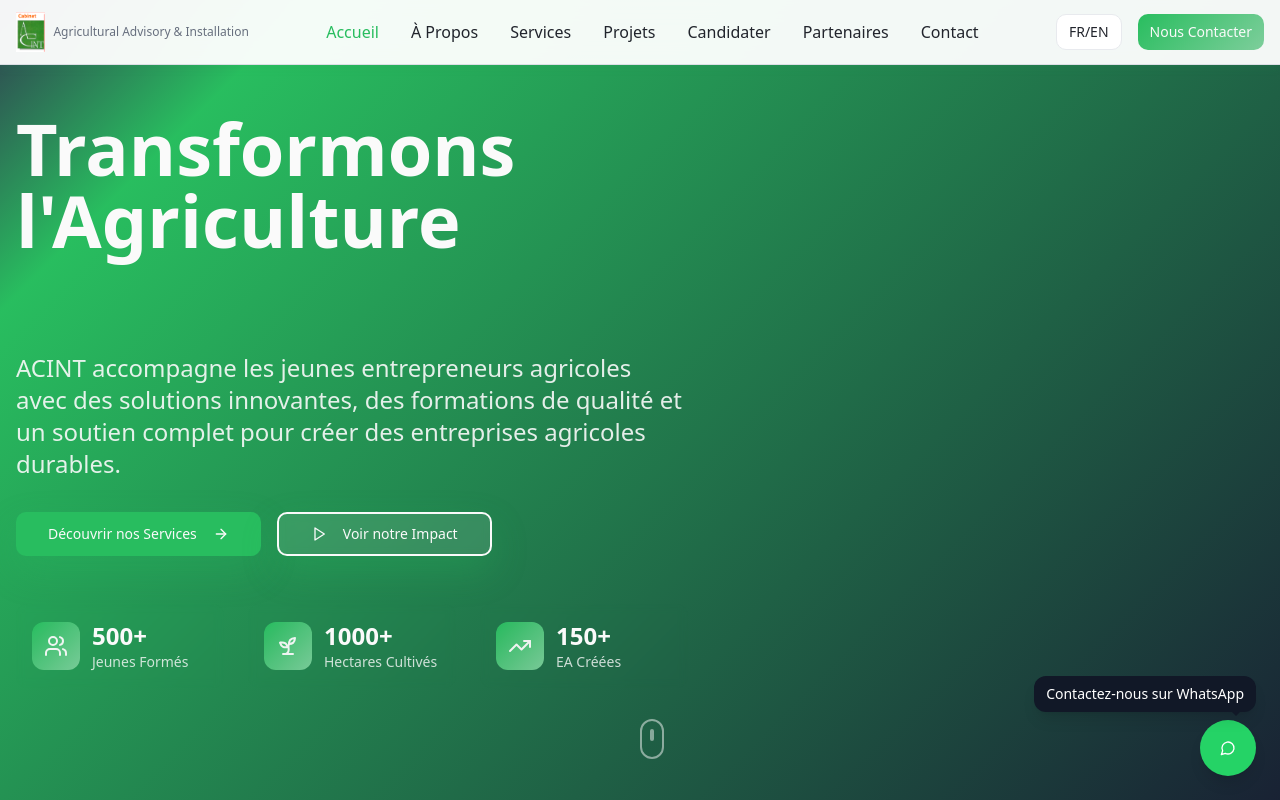
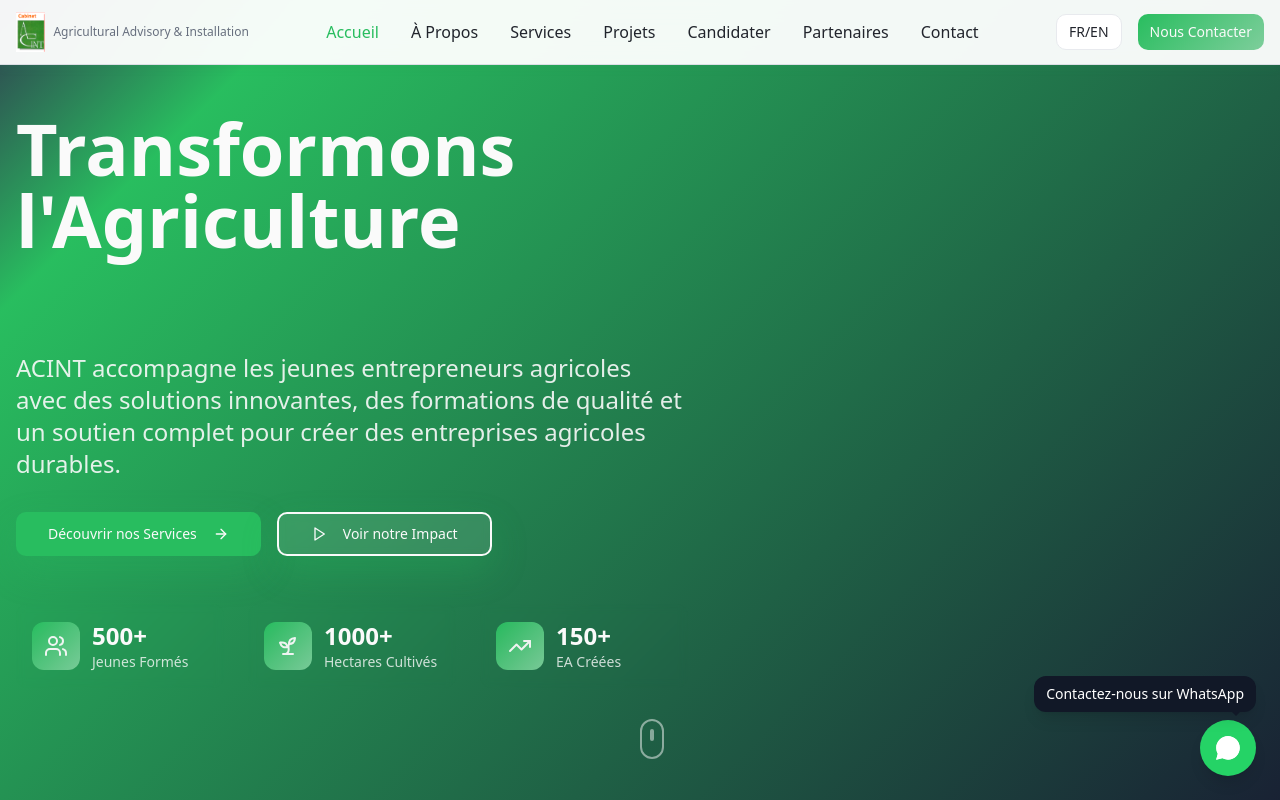
Before and after one commit to enexpharma/acint-grow-global, a React (Vite) app: page / in a window 1280 px wide. Shown: the top 800 px of the page. Built offline with nearby package versions, Linux system fonts and the light colour scheme.

Commit message:
Update WhatsApp icon
Updated the WhatsApp button to use the official WhatsApp icon.

```diff
--- a/src/components/ui/whatsapp-button.tsx
+++ b/src/components/ui/whatsapp-button.tsx
@@ -1,5 +1,5 @@
-import { MessageCircle } from "lucide-react";
 import { Button } from "./button";
+import whatsappIcon from "@/assets/whatsapp-icon.svg";
 
 const WhatsAppButton = () => {
   const phoneNumber = "22507070109995";
@@ -20,7 +20,11 @@ const WhatsAppButton = () => {
           className="flex items-center justify-center"
           aria-label="Contactez-nous sur WhatsApp"
         >
-          <MessageCircle className="h-7 w-7 text-white" />
+          <img
+            src={whatsappIcon}
+            alt="WhatsApp"
+            className="h-7 w-7 filter brightness-0 invert"
+          />
         </a>
       </Button>
 
```
Also changed, not shown: src/assets/whatsapp-icon.svg (added).
